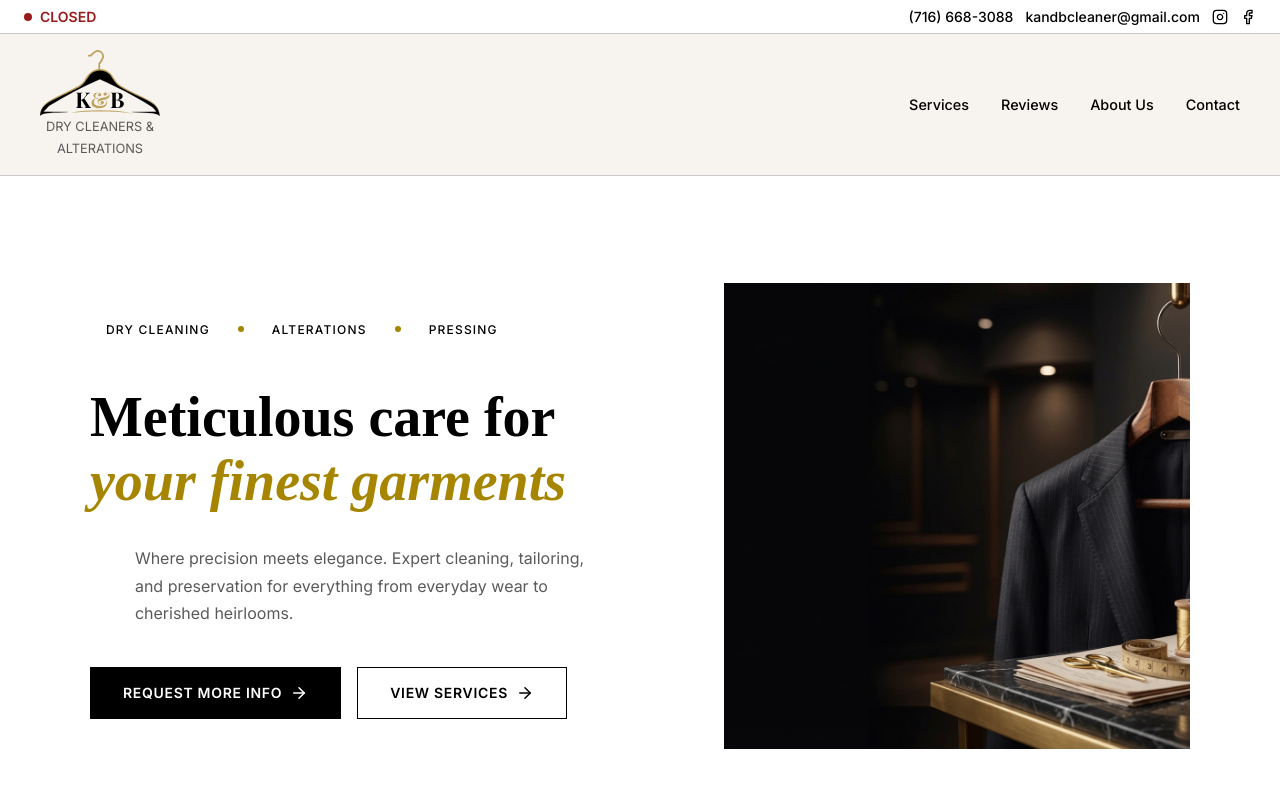
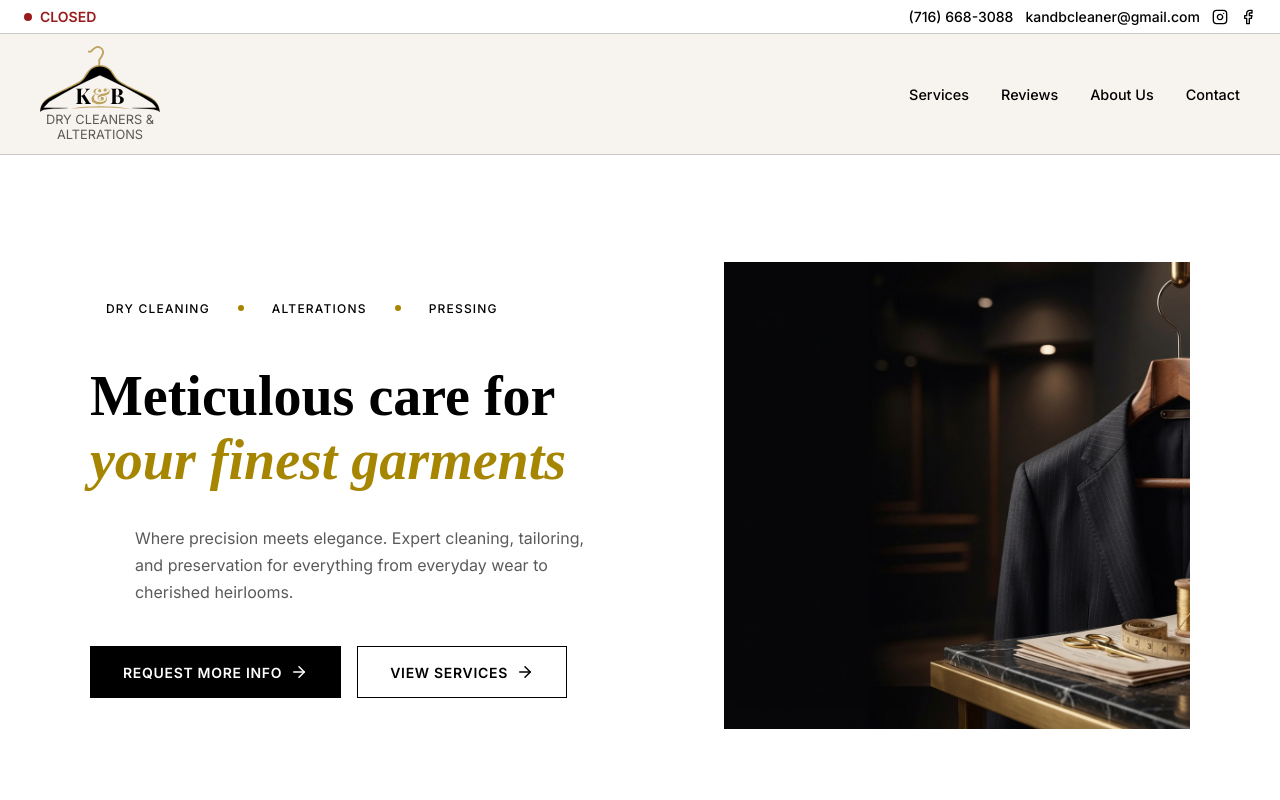
Before and after one commit to notEmmi/kandb, a React (Vite) app: page / in a window 1280 px wide. Shown: the top 800 px of the page. Built offline with nearby package versions, Linux system fonts and the light colour scheme.

Commit message:
Update section padding and logo tagline line-height for improved layout and readability

```diff
--- a/src/App.css
+++ b/src/App.css
@@ -205,7 +205,7 @@ section {
   flex-wrap: wrap;
   justify-content: space-between;
   align-items: center;
-  padding: clamp(12px, 2vw, 16px) clamp(16px, 4vw, 40px);
+  padding: clamp(8px, 1.5vw, 12px) clamp(16px, 4vw, 40px);
   background: var(--foreground);
   border-bottom: 1px solid color-mix(in srgb, var(--primary) 10%, var(--muted) 90%);
   border-top: 1px solid color-mix(in srgb, var(--primary) 10%, var(--muted) 90%);
@@ -224,6 +224,7 @@ section {
 
 .logo-tagline {
   font-size: clamp(0.75rem, 0.2vw + 0.7rem, 0.8rem);
+  line-height: 1.2;
   text-transform: uppercase;
   padding-bottom: 0;
   margin: 0;
```
